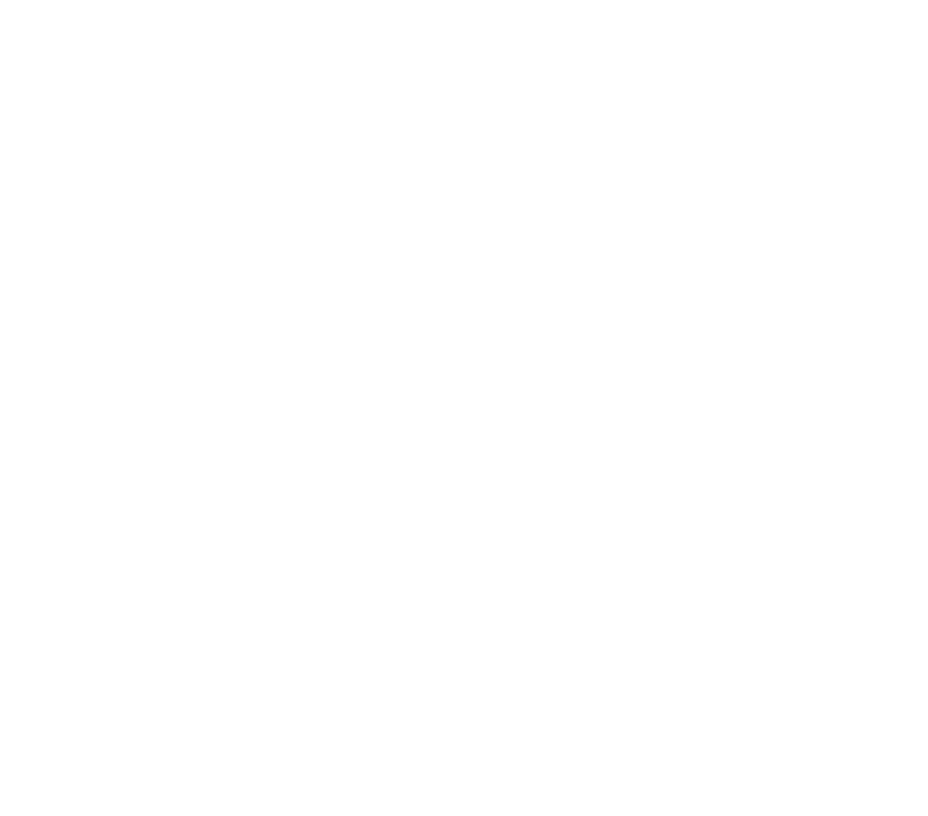
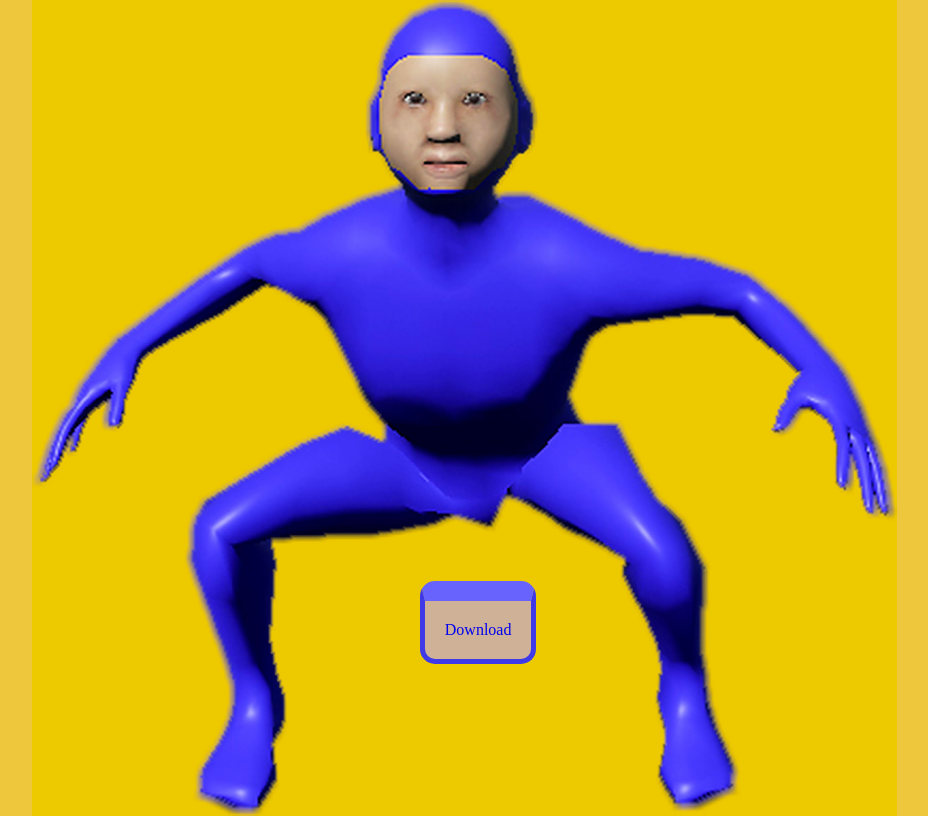
Before and after one commit to paavonelimarkka/GameJam2015, a plain HTML site: page index.html in a window 1280 px wide. Shown: the whole page, without its empty margins (176-1104 px from the left). Drawn offline with Linux system fonts and the light colour scheme.

Commit message:
add the rest of the site

```diff
--- a/index.html
+++ b/index.html
@@ -1,8 +1,41 @@
 <html>
 <head>
 	<title>Holey Diver</title>
+	<style>
+		body {
+			height: 100%;
+			position: relative;
+			text-align: center;
+			background-color: #efc73d;
+			background-image: url(bg.jpg);
+			background-size: contain;
+			background-repeat: no-repeat;
+			background-position: center;
+		}
+		body a {
+			position: absolute;
+			bottom: 18%;
+			display: inline-block;
+			margin-left: -3.5%;
+			background-color: #cfb198;
+			padding: 20px;
+			border-radius: 15px;
+			border: solid 5px #3f39e8;
+			border-top-width: 20px;
+			border-top-color: #6963fd;
+			transition: all 0.2s;
+			text-decoration: none;
+		}
+		body a:hover {
+			padding: 10px;
+			border: solid 15px #3f39e8;
+			border-top-width: 30px;
+			border-top-color: #6963fd;
+		}
+	</style>
 </head>
 <body>
-
+	<!-- Itkettää og css -->
+	<a href="#">Download</a>
 </body>
 </html>
```
